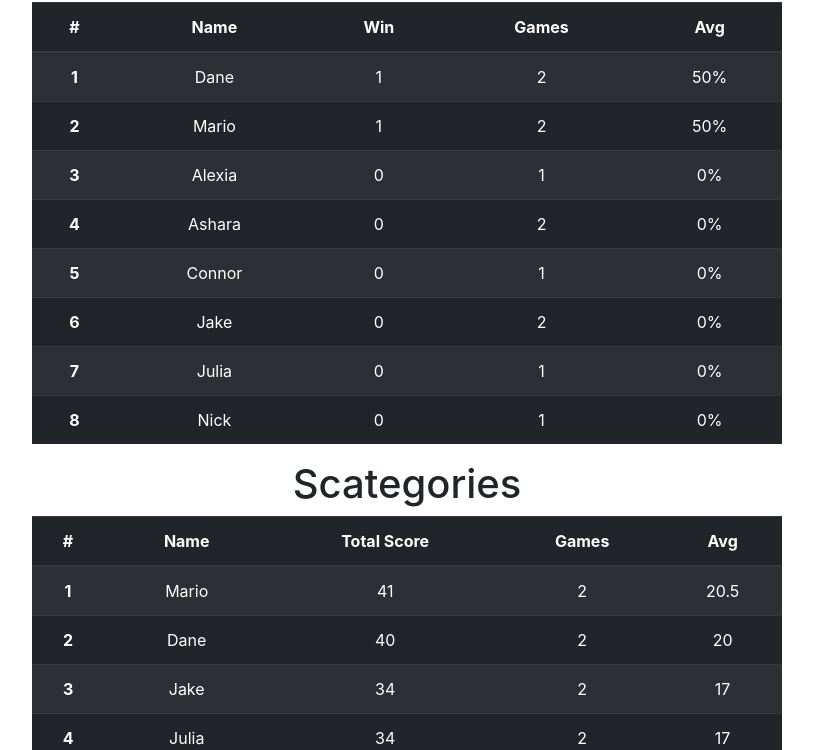
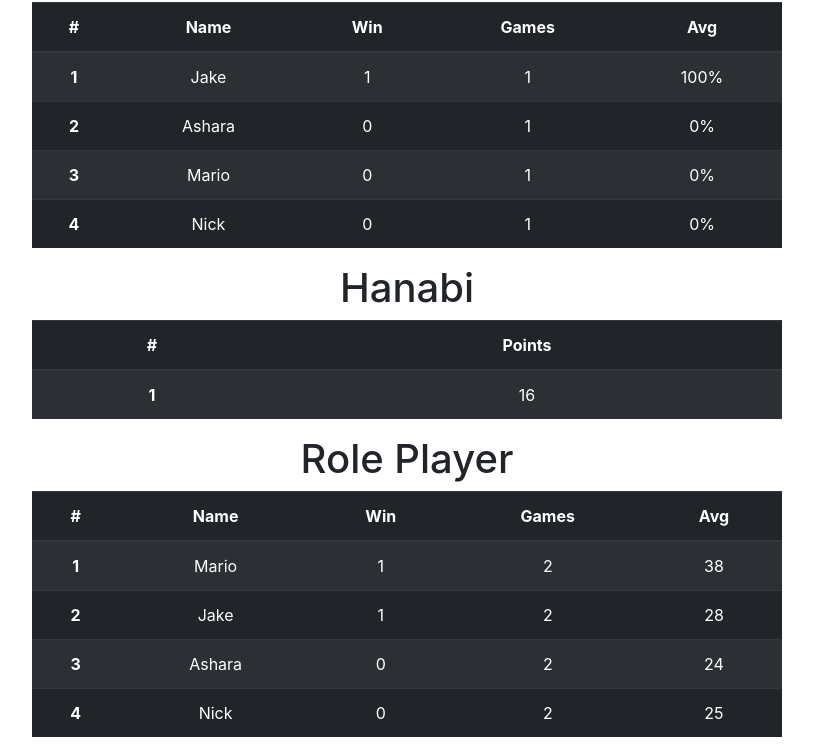
Before and after one commit to marioreckl/marioreckl.github.io, a plain HTML site: page gamenights.html in a window 1280 px wide. Shown: the part 470-1220 px from the top of the page, without its empty margins (233-1046 px from the left). Drawn offline with nearby package versions, Linux system fonts and the light colour scheme.

Commit message:
Updated With Game Scores

```diff
--- a/gamenights.html
+++ b/gamenights.html
@@ -81,7 +81,128 @@
                   </tbody>
                 </table>
             </div>
-			        <!-- END OF One Night Ultimate Werewolf -->
+              <!-- END OF One Night Ultimate Werewolf -->
+
+              <!-- START OF Exploding Kittens -->
+
+            <div class="score-table">
+              <h1>Exploding Kittens</h1>
+              <table class="table table-striped table-dark">
+                <thead>
+                  <tr>
+                    <th scope="col">#</th>
+                    <th scope="col">Name</th>
+                    <th scope="col">Win</th>
+                    <th scope="col">Games</th>
+                    <th scope="col">Avg</th>
+                  </tr>
+                </thead>
+                <tbody>
+                  <tr>
+                    <th scope="row">1</td>
+                    <td>Jake</td>
+                    <td>1</td>
+                    <td>1</td>
+                    <td>100%</td>
+                  </tr>
+                  <tr>
+                    <th scope="row">2</td>
+                    <td>Ashara</td>
+                    <td>0</td>
+                    <td>1</td>
+                    <td>0%</td>
+                  </tr>
+                  <tr>
+                    <th scope="row">3</td>
+                    <td>Mario</td>
+                    <td>0</td>
+                    <td>1</td>
+                    <td>0%</td>
+                  </tr>
+                  <tr>
+                    <th scope="row">4</td>
+                    <td>Nick</td>
+                    <td>0</td>
+                    <td>1</td>
+                    <td>0%</td>
+                  </tr>
+                </tbody>
+              </table>
+          </div>
+            <!-- END OF Exploding Kittens -->
+
+            		<!-- START OF Hanabi -->
+
+                <div class="score-table">
+                  <h1>Hanabi</h1>
+                  <table class="table table-striped table-dark">
+                    <thead>
+                      <tr>
+                        <th scope="col">#</th>
+                        <th scope="col">Points</th>
+                      </tr>
+                    </thead>
+                    <tbody>
+                      <tr>
+                        <th scope="row">1</td>
+                        <td>16</td>
+                      </tr>
+
+                    </tbody>
+                  </table>
+              </div>
+
+          <!-- END OF Hanabi -->
+
+          	<!-- START OF Role Player -->
+
+            <div class="score-table">
+              <h1>Role Player</h1>
+              <table class="table table-striped table-dark">
+                <thead>
+                  <tr>
+                    <th scope="col">#</th>
+                    <th scope="col">Name</th>
+                    <th scope="col">Win</th>
+                    <th scope="col">Games</th>
+                    <th scope="col">Avg</th>
+                  </tr>
+                </thead>
+                <tbody>
+                  <tr>
+                    <th scope="row">1</td>
+                    <td>Mario</td>
+                    <td>1</td>
+                    <td>2</td>
+                    <td>38</td>
+                  </tr>
+                  <tr>
+                    <th scope="row">2</td>
+                    <td>Jake</td>
+                    <td>1</td>
+                    <td>2</td>
+                    <td>28</td>
+                  </tr>
+                  <tr>
+                    <th scope="row">3</td>
+                    <td>Ashara</td>
+                    <td>0</td>
+                    <td>2</td>
+                    <td>24</td>
+                  </tr>
+                  <tr>
+                    <th scope="row">4</td>
+                    <td>Nick</td>
+                    <td>0</td>
+                    <td>2</td>
+                    <td>25</td>
+                  </tr>
+                </tbody>
+              </table>
+          </div>
+
+      <!-- END OF Role Player -->
+
 		<!-- START OF Unstable Unicorns -->
 
             <div class="score-table">
```
